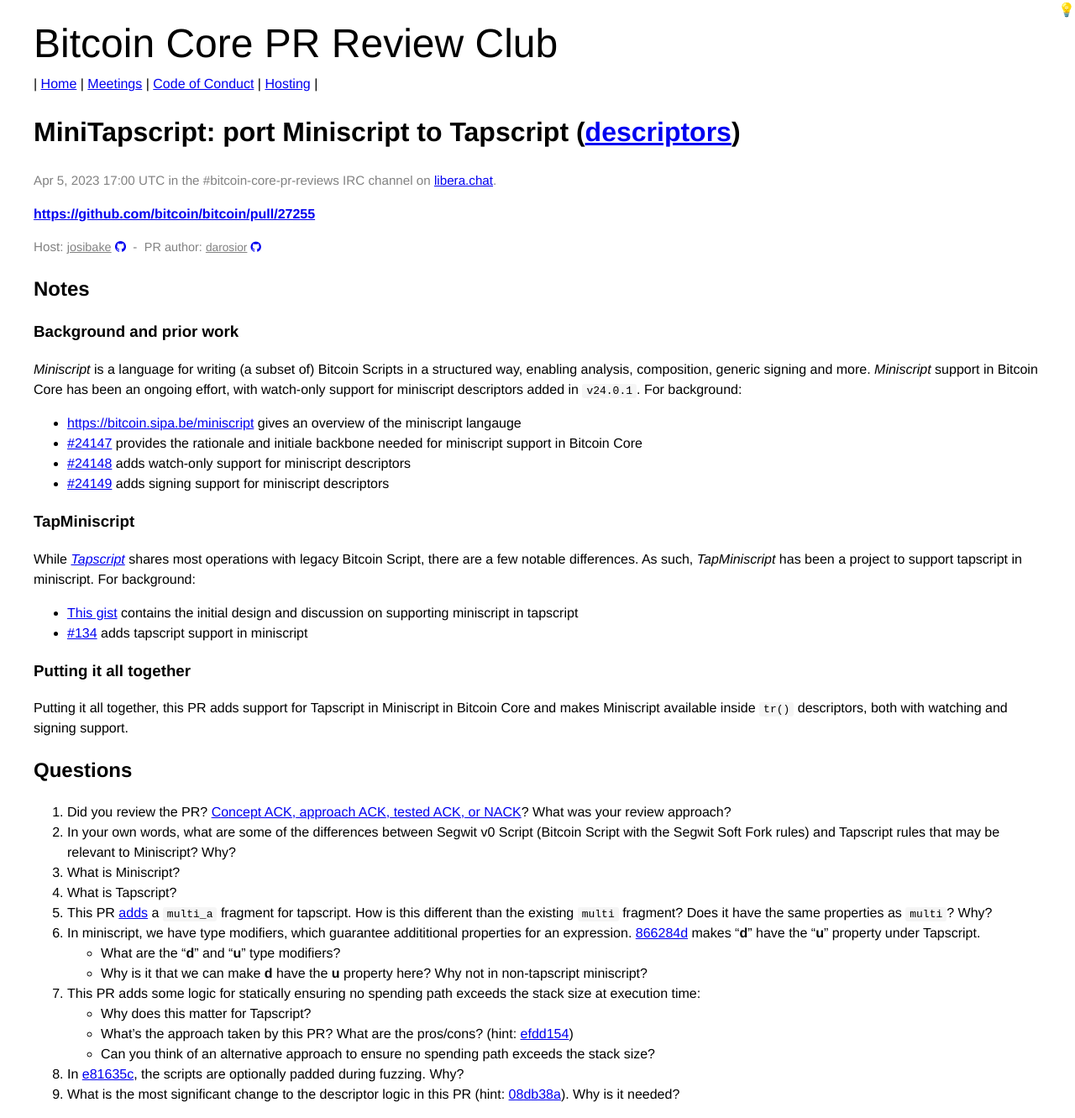
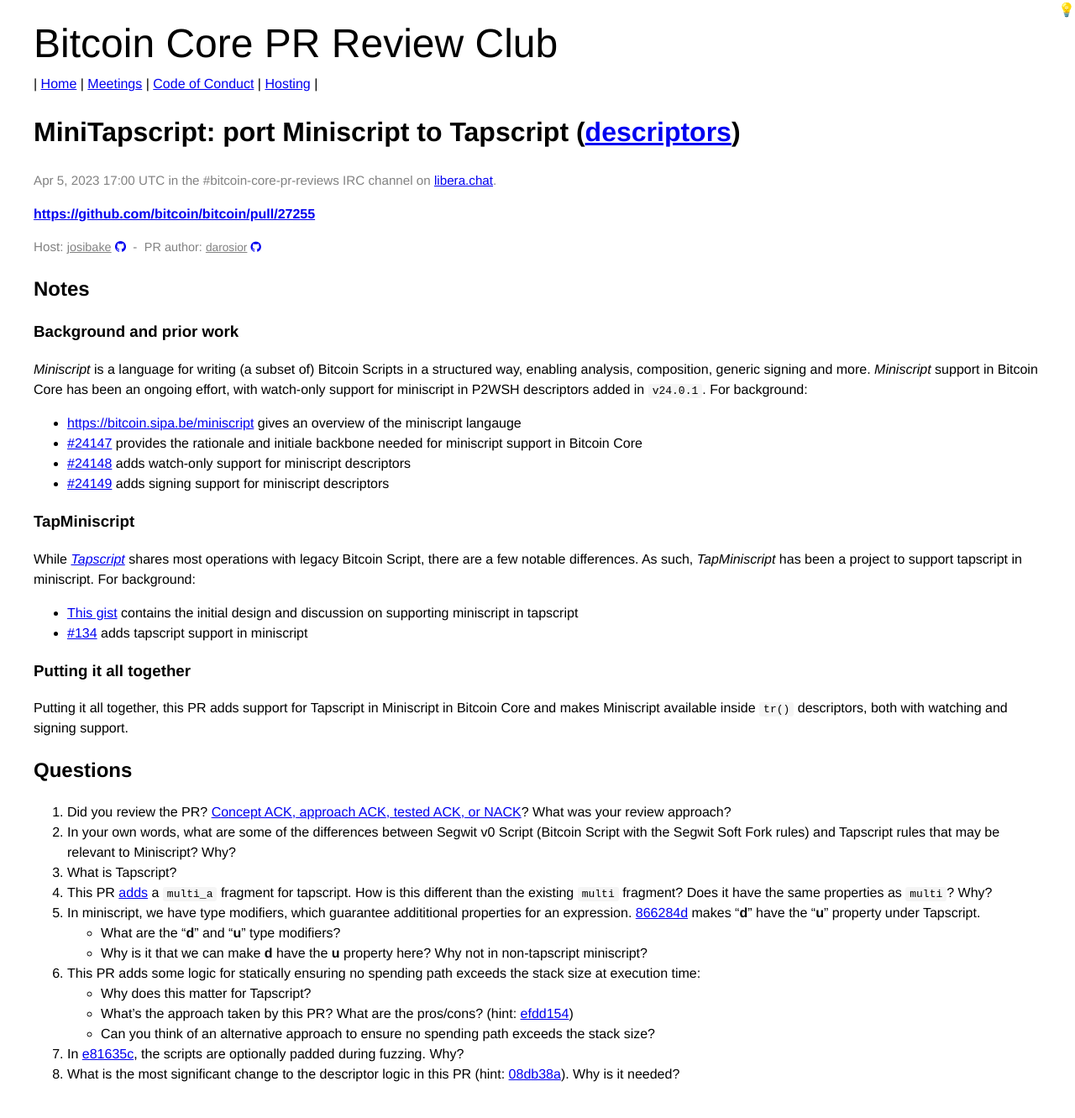
Before and after one commit to bitcoin-core-review-club/website, a Jekyll site: the page built from _posts/2023-04-05-#27255.md, in a window 1280 px wide. Shown: the whole page at 84% size. Built offline with Jekyll 4.4.1, drawn with Linux system fonts in a browser that asks for light colours; after the commit the page ends 1307 px from its top, so only the background shows below that.

Commit message:
remove miniscript question, add note for p2wsh

```diff
--- a/_posts/2023-04-05-#27255.md
+++ b/_posts/2023-04-05-#27255.md
@@ -14,7 +14,7 @@
 
 ### Background and prior work
 
-_Miniscript_ is a language for writing (a subset of) Bitcoin Scripts in a structured way, enabling analysis, composition, generic signing and more. _Miniscript_ support in Bitcoin Core has been an ongoing effort, with watch-only support for miniscript descriptors added in `v24.0.1`. For background:
+_Miniscript_ is a language for writing (a subset of) Bitcoin Scripts in a structured way, enabling analysis, composition, generic signing and more. _Miniscript_ support in Bitcoin Core has been an ongoing effort, with watch-only support for miniscript in P2WSH descriptors added in `v24.0.1`. For background:
 
 * [https://bitcoin.sipa.be/miniscript](https://bitcoin.sipa.be/miniscript) gives an overview of the miniscript langauge
 * [#24147](https://github.com/bitcoin/bitcoin/pull/24147) provides the rationale and initiale backbone needed for miniscript support in Bitcoin Core
@@ -36,7 +36,6 @@
 
 1. Did you review the PR? [Concept ACK, approach ACK, tested ACK, or NACK](https://github.com/bitcoin/bitcoin/blob/master/CONTRIBUTING.md#peer-review)? What was your review approach?
 1. In your own words, what are some of the differences between Segwit v0 Script (Bitcoin Script with the Segwit Soft Fork rules) and Tapscript rules that may be relevant to Miniscript? Why?
-1. What is Miniscript?
 1. What is Tapscript?
 1. This PR [adds](https://github.com/bitcoin/bitcoin/pull/27255/commits/c0ba8ebbf6369b37b645165bb5cd638fc7eee67f) a `multi_a` fragment for tapscript. How is this different than the existing `multi` fragment? Does it have the same properties as `multi`? Why?
 1. In miniscript, we have type modifiers, which guarantee addititional properties for an expression. [866284d](https://github.com/bitcoin/bitcoin/pull/27255/commits/866284d007993551f681809d9e48175a3b0fe0c1) makes "**d**" have the "**u**" property under Tapscript.
```
